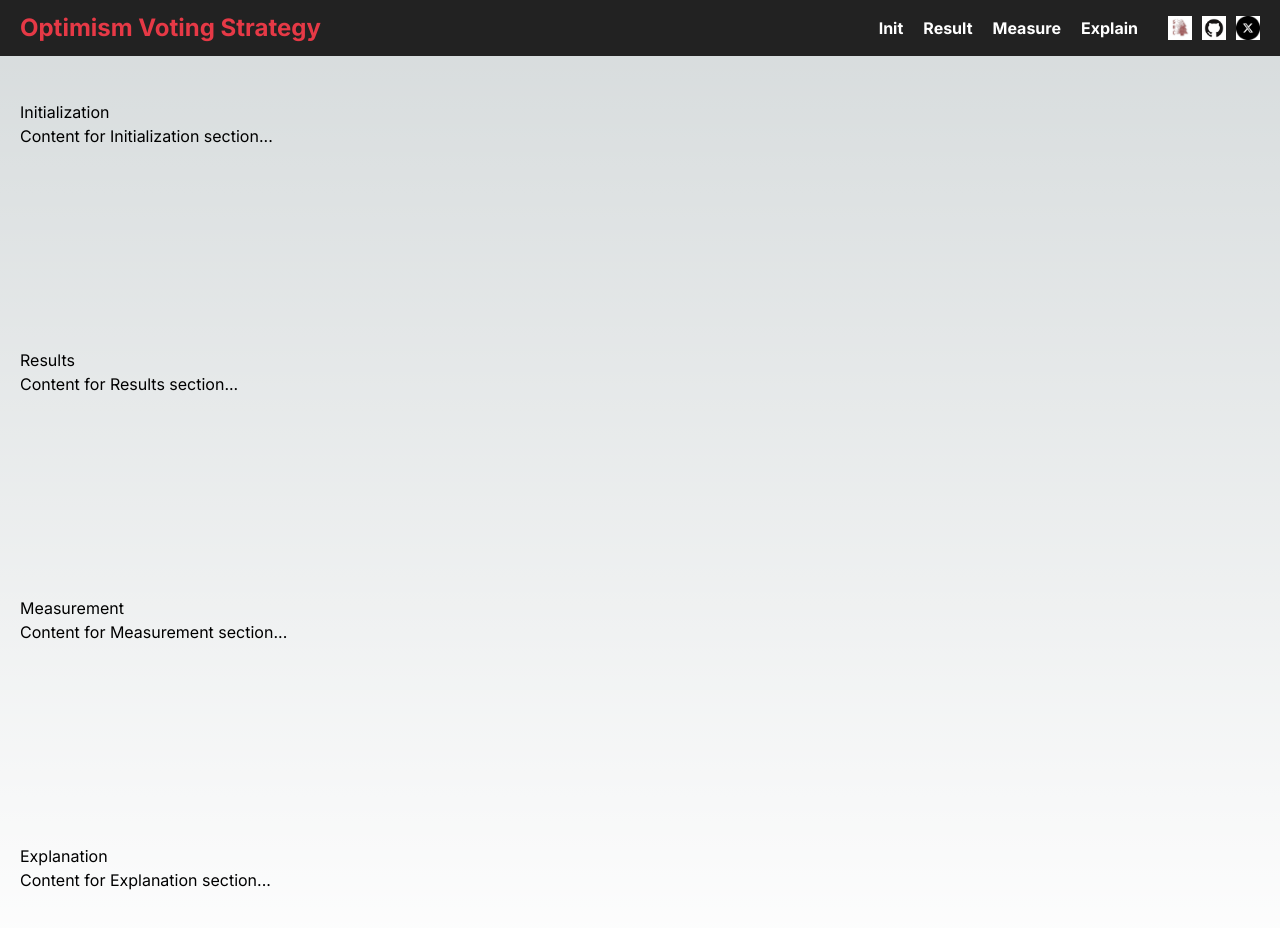
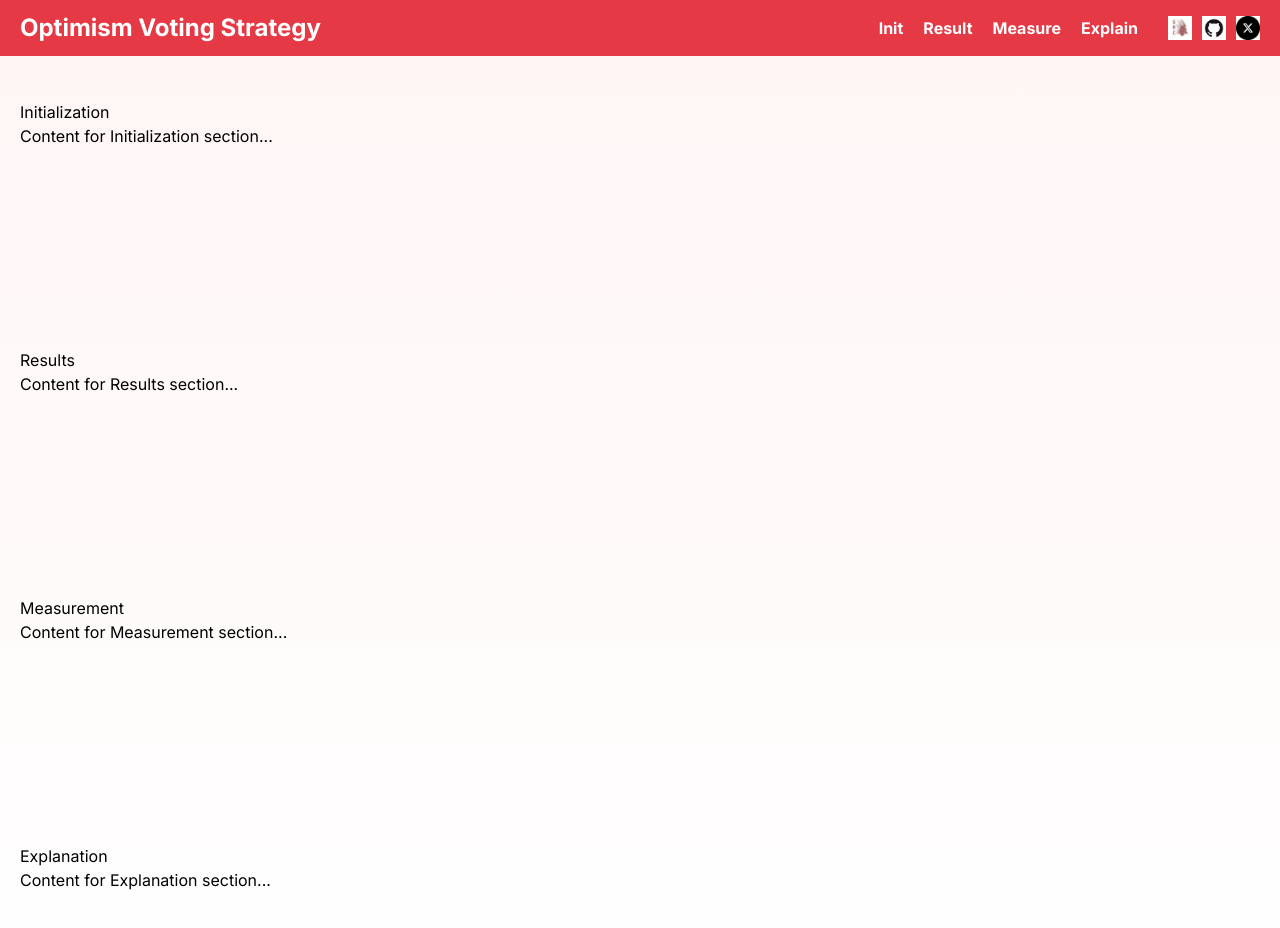
Before and after one commit to BdNWoG/opt-voting, a Next.js app in the folder opt-voting/: page / in a window 1280 px wide. Shown: the top 928 px of the page. Built offline with nearby package versions, Linux system fonts and the light colour scheme.

Commit message:
color change

```diff
--- a/opt-voting/app/components/Header.module.css
+++ b/opt-voting/app/components/Header.module.css
@@ -11,7 +11,7 @@
     color: #ffffff;
     z-index: 1000;
     transition: top 0.3s ease-in-out;
-    background-color: #222; /* Darker background to complement the red and white */
+    background-color: #e63946; /* Darker background to complement the red and white */
   }
 
   .header.hidden {
@@ -22,7 +22,7 @@
     margin: 0;
     font-size: 24px; /* Increase font size */
     font-weight: bold; /* Make the title bold */
-    color: #e63946; /* Red color from the logo */
+    color: #ffffff; /* Change color back to white */
   }
 
   .headerRight {
--- a/opt-voting/app/globals.css
+++ b/opt-voting/app/globals.css
@@ -3,16 +3,20 @@
 @tailwind utilities;
 
 :root {
-  --foreground-rgb: 0, 0, 0;
-  --background-start-rgb: 214, 219, 220;
-  --background-end-rgb: 255, 255, 255;
+  /* Foreground color set back to black */
+  --foreground-rgb: 0, 0, 0; /* Black */
+
+  /* Background gradient from light red to white */
+  --background-start-rgb: 255, 245, 245; /* A very light red-pink */
+  --background-end-rgb: 255, 255, 255; /* Pure white */
 }
 
 @media (prefers-color-scheme: dark) {
   :root {
-    --foreground-rgb: 255, 255, 255;
-    --background-start-rgb: 0, 0, 0;
-    --background-end-rgb: 0, 0, 0;
+    /* Dark mode adjustments, if necessary */
+    --foreground-rgb: 255, 255, 255; /* White for dark mode text */
+    --background-start-rgb: 50, 10, 10; /* Darker red */
+    --background-end-rgb: 230, 57, 70; /* #e63946 */
   }
 }
 
```
